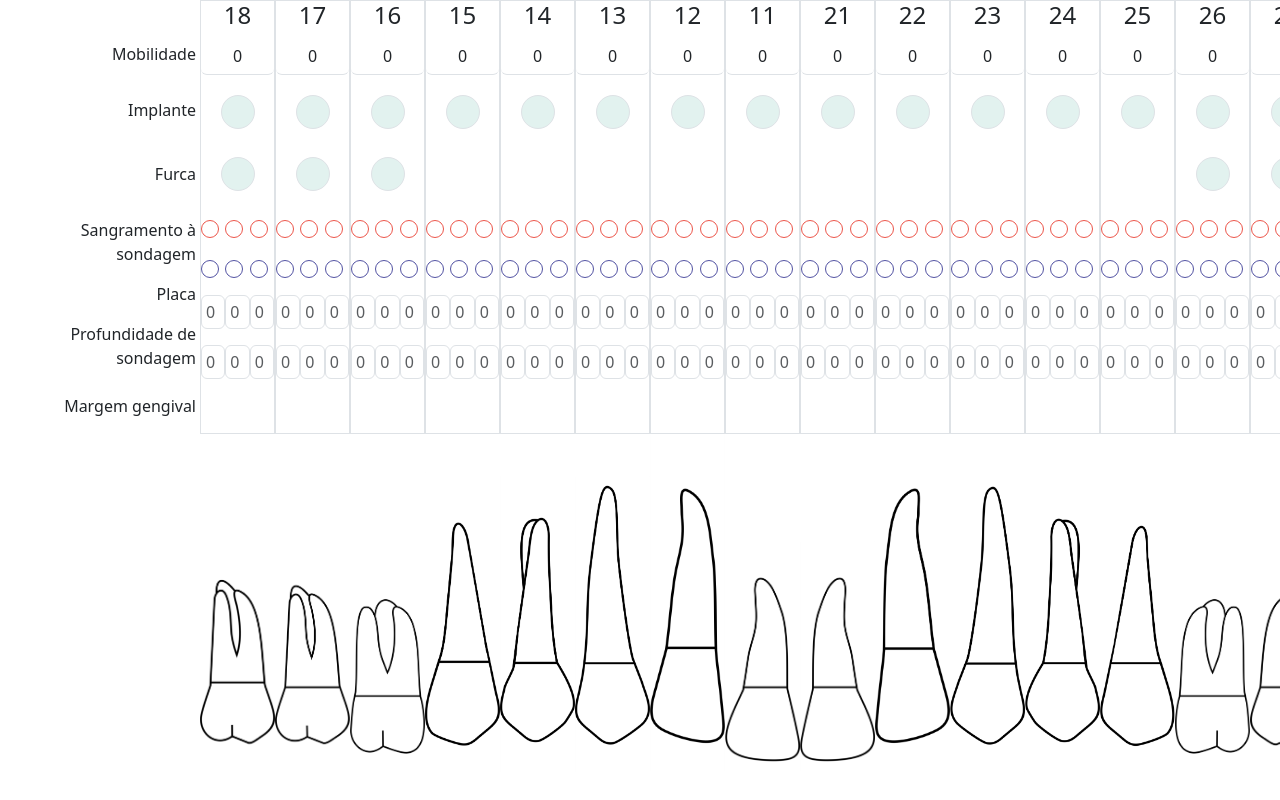
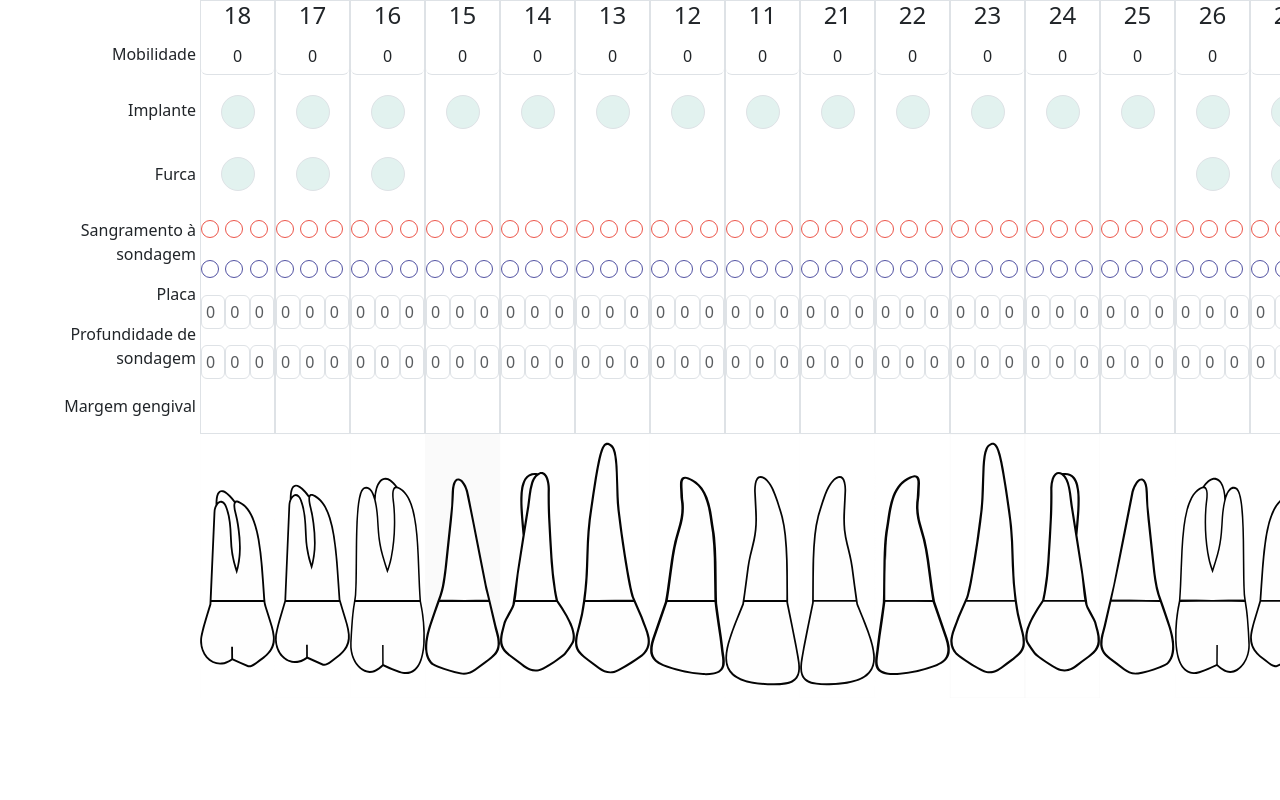
Before and after one commit to brunosantosss/Periodontal-POC, a React (Vite) app: page /novo-exame in a window 1280 px wide. Shown: the top 800 px of the page. Built offline with nearby package versions, Linux system fonts and the light colour scheme.

Commit message:
(fix) alinhamento dos dentes.

```diff
--- a/src/Paginas/NovoExame/styles/Dente.module.css
+++ b/src/Paginas/NovoExame/styles/Dente.module.css
@@ -1,4 +1,5 @@
 .img_div img {
-    width: auto !important;
+    width: 75px !important;
     max-width: 75px;
+    height: 264px;
 }
```
Also changed, not shown: src/Paginas/NovoExame/components/Dente/index.jsx (+16 -17 lines).
